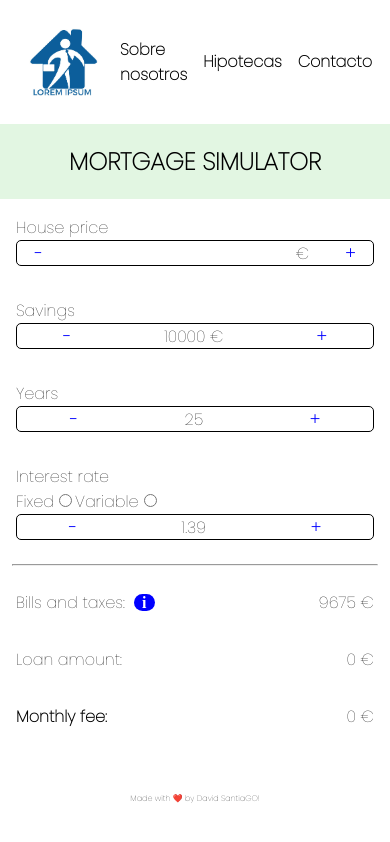
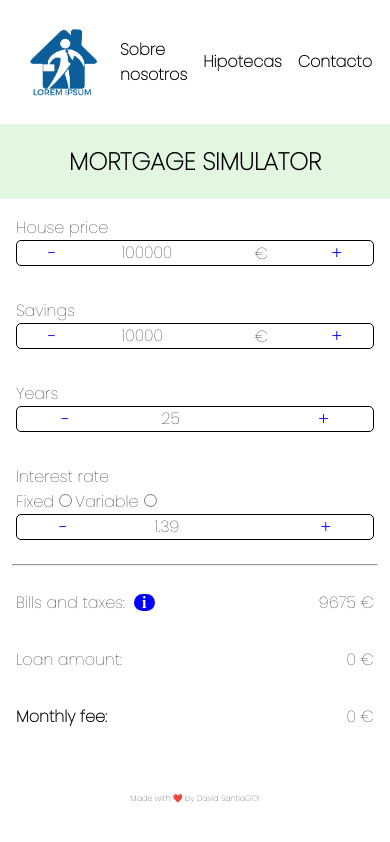
Before and after one commit to davidsantmar/inmoweb, a React (Create React App) app: page /hipotecas in a window 390 px wide. Built offline with nearby package versions, Linux system fonts and the light colour scheme.

Commit message:
mortgages inputs fixed

```diff
--- a/src/App.scss
+++ b/src/App.scss
@@ -68,6 +68,7 @@ hr{
         .card__contact{
             display: flex;
             flex-direction: row;
+            justify-content: space-between;
         }
         .contact__icon{
             font-size: 1.5rem;
@@ -81,6 +82,9 @@ hr{
             background-color: blue;
             border: 0;
             height:1px;
+        }
+        .money__icon{
+            font-size: 2.5rem;
         }
     }
     .filter--container{
@@ -116,9 +120,17 @@ hr{
         border-radius: 5px;
         border: solid 1px black;
     }
+    .mortgage__input{
+        font-family: 'Poppins';
+        font-size: 1rem;
+    }
     .change__numbers__buttons{
         font-weight: bold;
         color: blue;
+    }
+    .input__container{
+        display: flex;
+        justify-content: flex-end;
     }
     .figures--container{
         display: flex;
--- a/src/components/Hipotecas.jsx
+++ b/src/components/Hipotecas.jsx
@@ -26,6 +26,9 @@ const Hipotecas = () => {
     function handleClick(){
         setShow(true);
     }
+    function handleChange(event) {
+        setHousePrice(event.target.value);
+      }
     const addMoney = () => {
         console.log(taxes)
         setHousePrice(housePrice + 10000);
@@ -58,35 +61,43 @@ const Hipotecas = () => {
     }
     return (
         <>
-            <div className='sub--title'>
+            <div className='sub--title' data-testid='subTitle2'>
                 <h2>MORTGAGE SIMULATOR</h2>
             </div>
-            <div className='mortgage--title'>
+
+            <div className='mortgage--title' data-testid='house-price-title'>
                 House price
-                <div className='price--container'>
-                    <span className='change__numbers__buttons' onClick={removeMoney}>-</span>
-                    <input className='mortgage__input' type='number' min='0' />
-                    <span> €</span>
-                    <span className='change__numbers__buttons' onClick={addMoney}>+</span>
+                <div className='price--container' data-testid='price-container'>
+                    <span className='change__numbers__buttons' onClick={removeMoney} data-testid='subtraction-button'>-</span>
+                    <div className='input__container'>
+                        <input className='mortgage__input' size='7' maxlength='7' value={housePrice} onChange={handleChange} data-testid='mortgage-input'/>
+                        <span data-testid='euro-symbol'>€</span>
+                    </div>
+                    <span className='change__numbers__buttons' onClick={addMoney} data-testid='add-button'>+</span>
                 </div>
             </div>
-            <div className='mortgage--title'>
+            <div className='mortgage--title' data-testid='savings-title'>
                 Savings
-                <div className='savings--container'>
-                    <span className='change__numbers__buttons' onClick={removeSavingsMoney}>-</span>
-                    {savings + ' €'}
-                    <span className='change__numbers__buttons' onClick={addSavingsMoney}>+</span>
+                <div className='savings--container' data-testid='savings-container'>
+                    <span className='change__numbers__buttons' onClick={removeSavingsMoney} data-testid='subtraction-button'>-</span>
+                    <div className='input__container'>
+                        <input className='mortgage__input' size='7' maxlength='7' value={savings} onChange={handleChange} data-testid='mortgage-input'/>
+                        <span data-testid='euro-symbol'>€</span>
+                    </div>
+                    <span className='change__numbers__buttons' onClick={addSavingsMoney} data-testid='add-button'>+</span>
                 </div>
             </div>
-            <div className='mortgage--title'>
+            <div className='mortgage--title' data-testid='years-title'>
                 Years
                 <div className='years--container'>
                     <span className='change__numbers__buttons' onClick={addYears}>-</span>
-                    {years}
+                    <div className='input__container'>
+                        <input className='mortgage__input' size='2' maxlength='2' value={years} onChange={handleChange} data-testid='mortgage-input'/>
+                    </div>
                     <span className='change__numbers__buttons' onClick={removeYears}>+</span>
                 </div>
             </div>
-            <div className='mortgage--title'>
+            <div className='mortgage--title' data-testid='interest-title'>
                 Interest rate
                 <br />
                 <label for="fixed">Fixed</label>
@@ -95,13 +106,15 @@ const Hipotecas = () => {
                 <input type='radio' value='variable' name='interest'></input>
                 <div className='interest--container'>
                     <span className='change__numbers__buttons' onClick={removeInterest}>-</span>
-                    {interest.toFixed(2)}
-                    <span className='change__numbers__buttons' onClick={addInterest}>+</span>
+                    <div className='input__container'>
+                        <input className='mortgage__input' size='3' maxlength='3' value={interest} onChange={handleChange} data-testid='mortgage-input'/>
+                    </div>
+                <span className='change__numbers__buttons' onClick={addInterest}>+</span>
                 </div>
             </div>
             <hr />
             <div className='figures--container'>
-                <div>
+                <div data-testid='bills-title'>
                     Bills and taxes: &nbsp;
                     <span className='info__globus' onClick={handleClick}>
                         &nbsp;&nbsp;i&nbsp;&nbsp;
@@ -155,13 +168,17 @@ const Hipotecas = () => {
                 </div>
             </div>
             <div className='figures--container'>
-                Loan amount:
+                <div data-testid='loan-title'>
+                    Loan amount:
+                </div>
                 <div>
                     {loan + ' €'}
                 </div>
             </div>
             <div className='figures--container'>
-                <span className='monthly__fee__title'>Monthly fee:</span>
+                <span className='monthly__fee__title' data-testid='monthly-title'>
+                    Monthly fee:
+                </span>
                 <div>
                     {monthlyFee + ' €'}
                 </div>
--- a/src/components/Inmuebles.jsx
+++ b/src/components/Inmuebles.jsx
@@ -45,6 +45,10 @@ const Inmuebles = () => {
                     <Link to="/contacto" className='nav__link'>
                         Contacto
                         <span className='contact__icon'>&#128196;</span>
+                    </Link>
+                    <Link to="/hipotecas" className='nav__link'>
+                        Mortgage calculator
+                        <span className='money__icon'>&#128181;</span>
                     </Link>
                 </div>
             </div>
```
Also changed, not shown: 1 other file (tests, documents, lock files or other folders).
